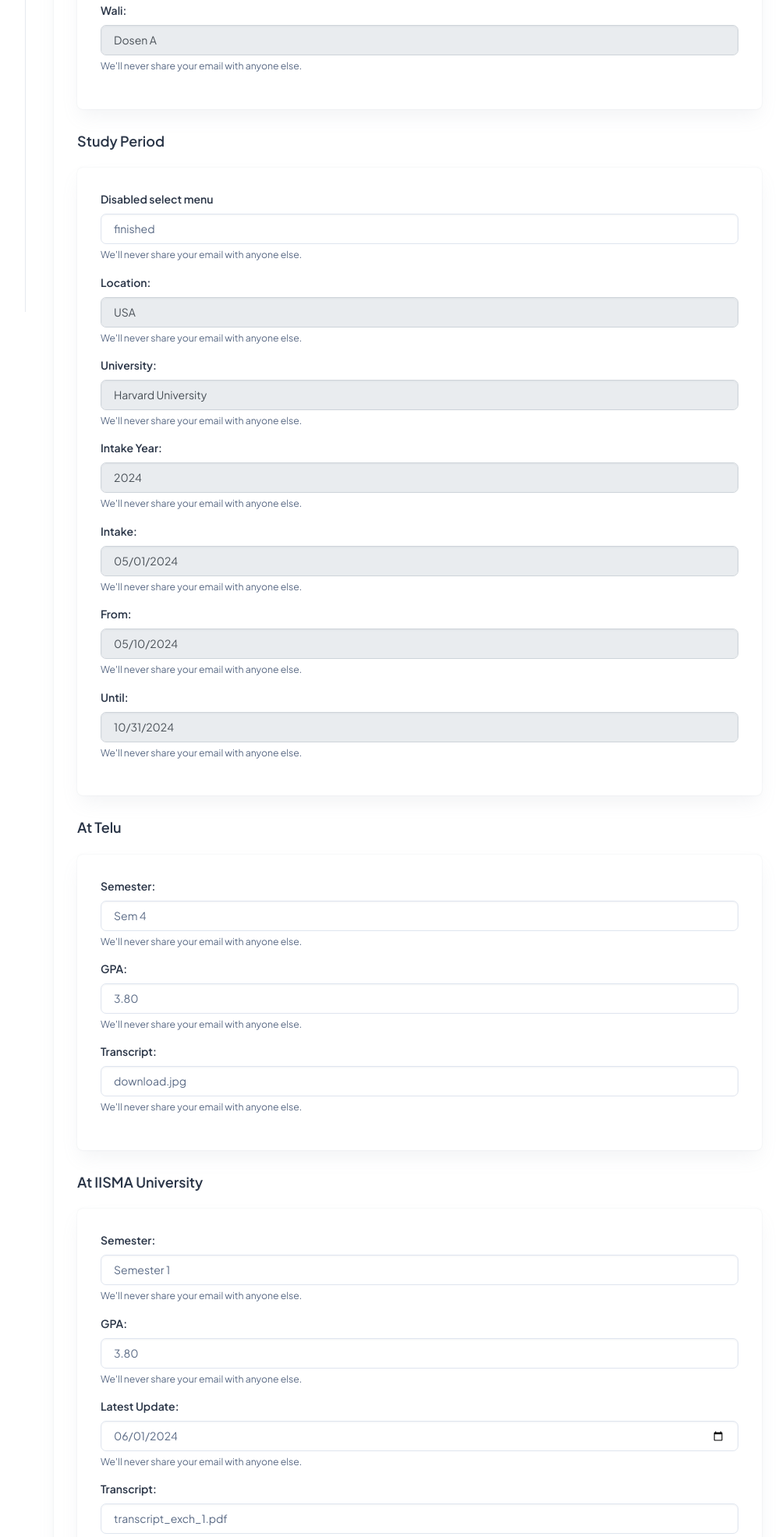
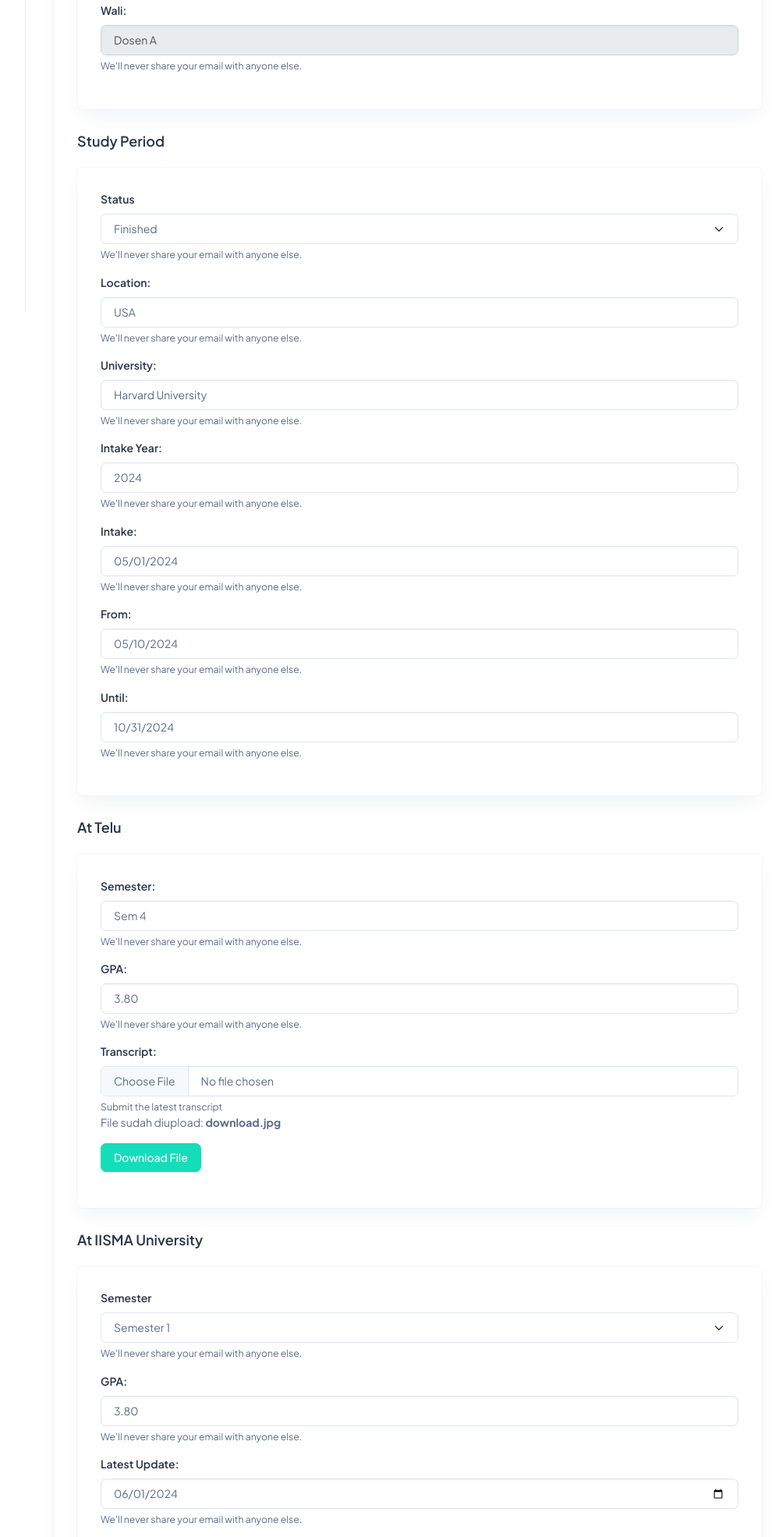
Before and after one commit to SundayBPM/Data_Management_Mahasiswa_International_SI, a Flask app: page /IISMA in a window 1280 px wide. Shown: the part 400-2371 px from the top of the page at 78% size, without its empty margins (237-1236 px from the left). Run offline with Flask 3, Linux system fonts and the light colour scheme; a user stored in the database is signed in; some libraries are stand-ins or nearby versions.

Commit message:
add new template for input file

```diff
--- a/app.py
+++ b/app.py
@@ -14,6 +14,9 @@ def create_app(config_name='default'):
     app.config['SQLALCHEMY_DATABASE_URI'] = 'sqlite:///database_mahasiswa.db'
     app.config['SQLALCHEMY_TRACK_MODIFICATIONS'] = False
 
+    app.config['UPLOAD_DIRECTORY'] = 'static/uploads/'
+    app.config['MAX_CONTENT_LENGTH'] = 16 * 1024 * 1024 #16MB
+    app.config['ALLOWED_EXTENSIONS'] = ['.pdf']
     # app.config['SESSION_PERMANENT'] = False
     # app.config['MAIL_SERVER'] = os.getenv('MAIL_SERVER')
     # app.config['MAIL_PORT'] = os.getenv('MAIL_PORT')
--- a/routes.py
+++ b/routes.py
@@ -1,11 +1,15 @@
-from flask import flash, render_template, request, redirect, url_for, session, make_response
+from flask import flash, render_template, request, redirect, url_for, session, make_response, current_app, send_from_directory
+from werkzeug.utils import secure_filename
 from models import User, Mahasiswa, ExchangeOutbound, Bpp
 from collections import Counter
 from flask import jsonify
 from datetime import datetime
 from sqlalchemy import func
+import os
 
 def register_routes(app, db):
+
+    # dir_upload = current_app.config['UPLOAD_DIRECTORY']
 
     @app.after_request
     def add_cache_headers(response):
@@ -178,6 +182,9 @@ def register_routes(app, db):
 
         user_id = session.get('id')
         if request.method == 'GET':
+            # allowed_extensions = current_app.config['ALLOWED_EXTENSIONS']
+            # files = os.listdir(dir_upload)
+            # docs = []
             student_inf = db.session.query(Mahasiswa).filter(Mahasiswa.nim == user_id).first()
             iisma_inf = db.session.query(ExchangeOutbound).filter(ExchangeOutbound.nim == user_id).first()
             return render_template('iisma.html', student_inf=student_inf, iisma_inf=iisma_inf)
@@ -199,6 +206,16 @@ def register_routes(app, db):
             exch_info.gpa = request.form['gpa_at_iisma']
             update_gpa = request.form['latest_update_iisma']
             exch_info.update_gpa = datetime.strptime(update_gpa, '%Y-%m-%d').date()
+
+            #Field untuk menambah file dari user lalu menghapus file lama
+            file_transcript = request.files['transcript']
+            if file_transcript: #cek apakah ada file yang di input user
+                if os.path.exists(f'static/uploads/{exch_info.transcript_telu}'):  #menghapus file lama
+                    os.remove(f'static/uploads/{exch_info.transcript_telu}')
+
+                file_transcript.save(f'static/uploads/{file_transcript.filename}') #menyimpan file baru
+                exch_info.transcript_telu = file_transcript.filename
+
             db.session.commit()
 
             return redirect(url_for('iisma'))
@@ -320,3 +337,8 @@ def register_routes(app, db):
         exch_info.update_gpa = datetime.strptime(update_gpa, '%Y-%m-%d').date()
         db.session.commit()
         return redirect(url_for('iisma_view', user_id=user_id))
+
+    @app.route('/download/<filename>')
+    def download_file(filename):
+        dir_upload = current_app.config['UPLOAD_DIRECTORY']
+        return send_from_directory(dir_upload, filename)
--- a/templates/iisma.html
+++ b/templates/iisma.html
@@ -6,9 +6,9 @@
   <div class="container-fluid">
     <div class="card">
       {% if session.get('role') == 'mahasiswa' %}
-      <form action="{{ url_for('iisma')}}" method="post">
+      <form action="{{ url_for('iisma')}}" method="post" enctype="multipart/form-data">
       {% elif session.get('role') == 'dosen' %}
-      <form action="{{ url_for('iisma_update', user_id=student_inf.nim)}}" method="post">
+      <form action="{{ url_for('iisma_update', user_id=student_inf.nim)}}" method="post" enctype="multipart/form-data">
       {% endif %}
         <div class="card-body">
           <h5 class="card-title fw-semibold mb-4">Student Information</h5>
@@ -16,7 +16,7 @@
             <div class="card-body">
               <div class="mb-3">
                 <label for="nama" class="form-label">nama: </label>
-                <input type="text" class="form-control" id="nama" name="nama" value="{{ student_inf.nama }}" readonly aria-describedby="emailHelp" style="background-color: #e9ecef; color: #495057; border: 1px solid #ced4da;" >
+                <input type="text" class="form-control" id="nama" name="nama" value="{{ student_inf.nama }}" readonly aria-describedby="emailHelp" style="background-color: #e9ecef; color: #495057; border: 1px solid #ced4da;">
                 <div id="emailHelp" class="form-text">We'll never share your email with anyone else.</div>
               </div>
               <div class="mb-3">
@@ -26,7 +26,7 @@
               </div>
               <div class="mb-3">
                 <label for="wali" class="form-label">Wali:</label>
-                <input type="text" class="form-control" id="wali" name="wali" value="{{ student_inf.wali }}" readonly aria-describedby="emailHelp" style="background-color: #e9ecef; color: #495057; border: 1px solid #ced4da;" >
+                <input type="text" class="form-control" id="wali" name="wali" value="{{ student_inf.wali }}" readonly aria-describedby="emailHelp" style="background-color: #e9ecef; color: #495057; border: 1px solid #ced4da;">
                 <div id="emailHelp" class="form-text">We'll never share your email with anyone else.</div>
               </div>
             </div>
@@ -35,8 +35,7 @@
           <div class="card">
             <div class="card-body">
               <div class="mb-3">
-                <label for="disabledSelect" class="form-label">Disabled select menu</label>
-                {% if session.get('role') == 'dosen' %}
+                <label for="disabledSelect" class="form-label">Status</label>
                 <select id="status" name="status" class="form-select">
                   <option value="interested" {% if iisma_inf.status == 'interested' %}selected{% endif %}>Interested</option>
                   <option value="applying" {% if iisma_inf.status == 'applying' %}selected{% endif %}>Applying</option>
@@ -45,40 +44,37 @@
                   <option value="on-going" {% if iisma_inf.status == 'on-going' %}selected{% endif %}>On Going</option>
                   <option value="finished" {% if iisma_inf.status == 'finished' %}selected{% endif %}>Finished</option>
                 </select>
-                {% elif session.get('role') == 'mahasiswa' %}
-                <input type="text" class="form-control" id="status" name="status" value="{{iisma_inf.status}}" readonly aria-describedby="emailHelp">
-                {% endif %}
                 <!-- <label for="status" class="form-label">Status: </label> -->
                 <div id="emailHelp" class="form-text">We'll never share your email with anyone else.</div>
               </div>
               <div class="mb-3">
                 <label for="location" class="form-label">Location:</label>
-                <input type="text" class="form-control" id="location" name="location" value="{{ iisma_inf.location}}" aria-describedby="emailHelp" {% if session.get('role') == 'mahasiswa' %} readonly style="background-color: #e9ecef; color: #495057; border: 1px solid #ced4da;" {% endif %}>
+                <input type="text" class="form-control" id="location" name="location" value="{{ iisma_inf.location}}" aria-describedby="emailHelp" {% if session.get('role') == 'mahasiswa' %} {% endif %}>
                 <div id="emailHelp" class="form-text">We'll never share your email with anyone else.</div>
               </div>
               <div class="mb-3">
                 <label for="univ" class="form-label">University:</label>
-                <input type="text" class="form-control" id="univ" name="univ" value="{{iisma_inf.univ}}" aria-describedby="emailHelp" {% if session.get('role') == 'mahasiswa' %} readonly style="background-color: #e9ecef; color: #495057; border: 1px solid #ced4da;" {% endif %}>
+                <input type="text" class="form-control" id="univ" name="univ" value="{{iisma_inf.univ}}" aria-describedby="emailHelp" {% if session.get('role') == 'mahasiswa' %} {% endif %}>
                 <div id="emailHelp" class="form-text">We'll never share your email with anyone else.</div>
               </div>
               <div class="mb-3">
                 <label for="intake_year" class="form-label">Intake Year:</label>
-                <input type="text" class="form-control" id="intake_year" name="intake_year" value="{{iisma_inf.intake_year}}" aria-describedby="emailHelp" {% if session.get('role') == 'mahasiswa' %} readonly style="background-color: #e9ecef; color: #495057; border: 1px solid #ced4da;" {% endif %}>
+                <input type="text" class="form-control" id="intake_year" name="intake_year" value="{{iisma_inf.intake_year}}" aria-describedby="emailHelp" {% if session.get('role') == 'mahasiswa' %} {% endif %}>
                 <div id="emailHelp" class="form-text">We'll never share your email with anyone else.</div>
               </div>
               <div class="mb-3">
                 <label for="intake" class="form-label">Intake:</label>
-                <input type="date" class="form-control" id="intake" value="{{iisma_inf.intake}}" name="intake" aria-describedby="emailHelp" {% if session.get('role') == 'mahasiswa' %} readonly style="background-color: #e9ecef; color: #495057; border: 1px solid #ced4da;" {% endif %}>
+                <input type="date" class="form-control" id="intake" value="{{iisma_inf.intake}}" name="intake" aria-describedby="emailHelp" {% if session.get('role') == 'mahasiswa' %} {% endif %}>
                 <div id="emailHelp" class="form-text">We'll never share your email with anyone else.</div>
               </div>
               <div class="mb-3">
                 <label for="from" class="form-label">From:</label>
-                <input type="date" class="form-control" id="from" name="from" value="{{ iisma_inf.from_date }}" aria-describedby="emailHelp" {% if session.get('role') == 'mahasiswa' %} readonly style="background-color: #e9ecef; color: #495057; border: 1px solid #ced4da;" {% endif %}>
+                <input type="date" class="form-control" id="from" name="from" value="{{ iisma_inf.from_date }}" aria-describedby="emailHelp" {% if session.get('role') == 'mahasiswa' %} {% endif %}>
                 <div id="emailHelp" class="form-text">We'll never share your email with anyone else.</div>
               </div>
               <div class="mb-3">
                 <label for="until" class="form-label">Until:</label>
-                <input type="date" class="form-control" id="until" value="{{ iisma_inf.until }}" name="until" aria-describedby="emailHelp" {% if session.get('role') == 'mahasiswa' %} readonly style="background-color: #e9ecef; color: #495057; border: 1px solid #ced4da;" {% endif %}>
+                <input type="date" class="form-control" id="until" value="{{ iisma_inf.until }}" name="until" aria-describedby="emailHelp" {% if session.get('role') == 'mahasiswa' %} {% endif %}>
                 <div id="emailHelp" class="form-text">We'll never share your email with anyone else.</div>
               </div>
             </div>
@@ -98,8 +94,12 @@
               </div>
               <div class="mb-3">
                 <label for="transcript" class="form-label">Transcript:</label>
-                <input type="text" class="form-control" id="transcript" name="transcript" value="{{ iisma_inf.transcript_telu }}" aria-describedby="emailHelp">
-                <div id="emailHelp" class="form-text">We'll never share your email with anyone else.</div>
+                <input type="file" class="form-control" id="transcript" name="transcript" aria-describedby="emailHelp">
+                <div id="emailHelp" class="form-text">Submit the latest transcript</div>
+                {% if iisma_inf.transcript_telu %}
+                <p>File sudah diupload: <strong>{{ iisma_inf.transcript_telu }}</strong></p>
+                <a href="{{ url_for('download_file', filename=iisma_inf.transcript_telu) }}" class="btn btn-success" download>Download File</a>
+                {% endif %}
               </div>
             </div>
           </div>
@@ -107,8 +107,20 @@
           <div class="card">
             <div class="card-body">
               <div class="mb-3">
-                <label for="semester_at_iisma" class="form-label">Semester: </label>
-                <input type="text" class="form-control" id="semester_at_iisma" name="semester_at_iisma" value="{{ iisma_inf.sem_at_exch }}" aria-describedby="emailHelp">
+                <label for="disabledSelect" class="form-label">Semester</label>
+                <select id="semester_at_iisma" name="semester_at_iisma" class="form-select">
+                  <option value="Semester 1" {% if iisma_inf.sem_at_exch == 'Semester 1' %}selected{% endif %}>Semester 1</option>
+                  <option value="Semester 2" {% if iisma_inf.sem_at_exch == 'Semester 2' %}selected{% endif %}>Semester 2</option>
+                  <option value="Semester 3" {% if iisma_inf.sem_at_exch == 'Semester 3' %}selected{% endif %}>Semester 3</option>
+                  <option value="Semester 4" {% if iisma_inf.sem_at_exch == 'Semester 4' %}selected{% endif %}>Semester 4</option>
+                  <option value="Semester 5" {% if iisma_inf.sem_at_exch == 'Semester 5' %}selected{% endif %}>Semester 5</option>
+                  <option value="Semester 6" {% if iisma_inf.sem_at_exch == 'Semester 6' %}selected{% endif %}>Semester 6</option>
+                  <option value="Semester 7" {% if iisma_inf.sem_at_exch == 'Semester 7' %}selected{% endif %}>Semester 7</option>
+                  <option value="Semester 8" {% if iisma_inf.sem_at_exch == 'Semester 8' %}selected{% endif %}>Semester 8</option>
+                  <option value="Semester 9" {% if iisma_inf.sem_at_exch == 'Semester 9' %}selected{% endif %}>Semester 9</option>
+                  <option value="Semester 10" {% if iisma_inf.sem_at_exch == 'Semester 10' %}selected{% endif %}>Semester 10</option>
+                </select>
+                <!-- <label for="status" class="form-label">Status: </label> -->
                 <div id="emailHelp" class="form-text">We'll never share your email with anyone else.</div>
               </div>
               <div class="mb-3">
```
Also changed, not shown: instance/database_mahasiswa.db, static/uploads/download.jpg (added).
